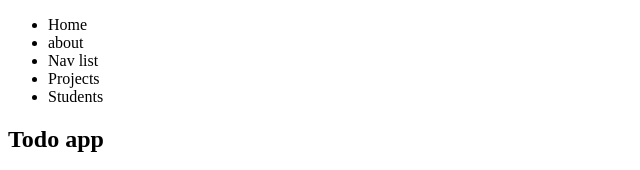
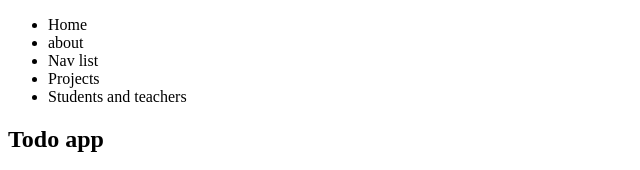
Before and after one commit to taysiirdev/Todolist, a plain HTML site: page index.html in a window 1280 px wide. Shown: the top 170 px of the page, without its empty margins (0-640 px from the left). Drawn offline with Linux system fonts and the light colour scheme.

Commit message:
students

```diff
--- a/index.html
+++ b/index.html
@@ -21,7 +21,7 @@
                 Projects
             </li>
             <li>
-                Students
+                Students and teachers
             </li>
         </ul>
     </nav>
```
